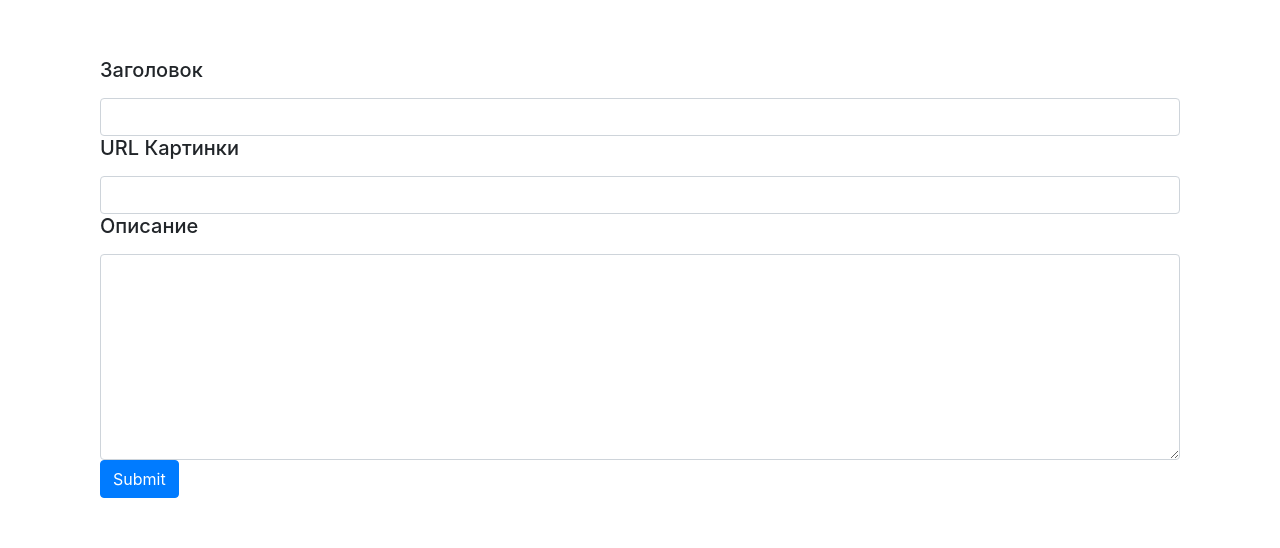
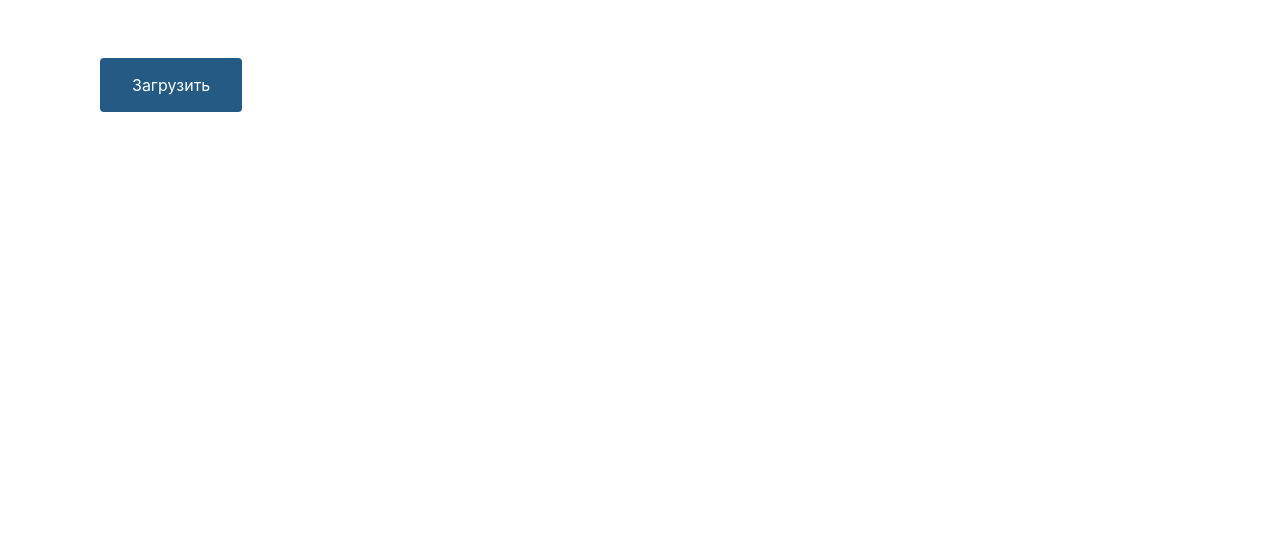
Before and after one commit to marimche/posts-test-redux-source, a React (Create React App) app: page /home in a window 1280 px wide. Shown: the part 218-766 px from the top of the page. Built offline with nearby package versions, Linux system fonts and the light colour scheme.

Commit message:
add routing

```diff
--- a/package.json
+++ b/package.json
@@ -11,6 +11,7 @@
     "react": "^17.0.1",
     "react-dom": "^17.0.1",
     "react-redux": "^7.2.2",
+    "react-router-dom": "^5.2.0",
     "react-scripts": "4.0.1",
     "redux": "^4.0.5",
     "redux-devtools-extension": "^2.13.8",
--- a/src/App.js
+++ b/src/App.js
@@ -2,9 +2,10 @@ import React from 'react';
 import PostForm from './components/PostForm';
 import Posts from './components/Posts';
 import FetchedPosts from './components/FetchedPosts';
-import Header from './components/Header';
+import Header from './components/Header/Header';
 import PostItem from './components/PostItem/PostItem';
 import AddFormPost from './components/AddFormPost/AddFormPost'
+import { BrowserRouter as Router, Redirect, Route, Switch } from "react-router-dom";
 // import 'bootstrap/dist/css/bootstrap.min.css'
 
 function App() {
@@ -16,22 +17,28 @@ function App() {
         imageUrl="https://images.unsplash.com/photo-1486520299386-6d106b22014b?ixid=MXwxMjA3fDB8MHxwaG90by1wYWdlfHx8fGVufDB8fHw%3D&ixlib=rb-1.2.1&auto=format&fit=crop&w=1350&q=80"
       />
       <div className="container">
-
         <div className="content">
           {/* <button type='button' className='btn btn-primary'>Создать пост</button> */}
           <div className="content">
-            {/* <div className="post-items">
-              <PostItem title="Заголовок статьи" createAt={' 02.11.2020'} _id="1"/>
-            </div> */}
 
-            <AddFormPost />
-
-
+            <Router>
+              <div>
+                {/* <div className="post-items">
+                  <PostItem _id="1" title="Заголовок статьи" createAt={' 02.11.2020'} />
+                </div> */}
+                <Switch>
+                  <Route path="/home" component={FetchedPosts} />
+                  {/* <Route path="" exact component={Posts} /> */}
+                  <Route path="/newpost" exact component={AddFormPost} />
+                  <Redirect from="/" to="/home" />
+                </Switch>
+              </div>
+            </Router>
           </div>
 
 
 
-          <div className="row">
+          {/* <div className="row">
             <div className="col">
               <PostForm />
             </div>
@@ -45,7 +52,7 @@ function App() {
               <h3>Загруженные посты (асинхронно)</h3>
               <FetchedPosts />
             </div>
-          </div>
+          </div> */}
 
 
 
--- a/src/components/AddFormPost/AddFormPost.js
+++ b/src/components/AddFormPost/AddFormPost.js
@@ -6,19 +6,19 @@ const AddFormPost = () => {
 		<form className="add-form">
 		<div className="add-form__row">
 		  <h5>
-			 <label for="title" class="form-label">Заголовок</label>
+			 <label htmlFor ="title" className="form-label">Заголовок</label>
 		  </h5>
 		  <input type="text" className="form-control" id="title" aria-describedby="title"/>
 		</div>
 		<div >
 		  <h5>
-			 <label for="image" class="form-label">URL Картинки</label>
+			 <label htmlFor ="image" className="form-label">URL Картинки</label>
 		  </h5>
 		  <input type="text" className="form-control" id="image" aria-describedby="image"/>
 		</div>
 		<div >
 		  <h5>
-			 <label for="description" class="form-label">Описание</label>
+			 <label htmlFor ="description" className="form-label">Описание</label>
 		  </h5>
 		  <textarea rows="8" className="form-control" id="description" aria-describedby="description"/>
 		</div>
--- a/src/components/PostItem/PostItem.js
+++ b/src/components/PostItem/PostItem.js
@@ -1,15 +1,16 @@
 import React from 'react';
+import {Link} from 'react-router-dom';
 import classes from './PostItem.module.css';
 
 const PostItem = ({title, createAt, id}) => (
 		<div className={classes.postItem}>
-			<a href={'/post/${_id}'}>
+			<Link to={'/post/${_id}'}>
 				<h2>{title}</h2>
-			</a>
+			</Link>
 			<p>
 				<i>Дата публикации: {createAt}</i>
-				<a href='#'>Удалить</a>
-				<a href='#'>Редактировать</a>
+				<Link to='#'>Удалить</Link>
+				<Link to='#'>Редактировать</Link>
 			</p>
       </div>
 	);
```
Also changed, not shown: src/components/Header/Header.js (renamed from src/components/Header.js), src/components/Header/Header.module.css (renamed from src/components/Header.module.css), 2 other files (tests, documents, lock files or other folders).
